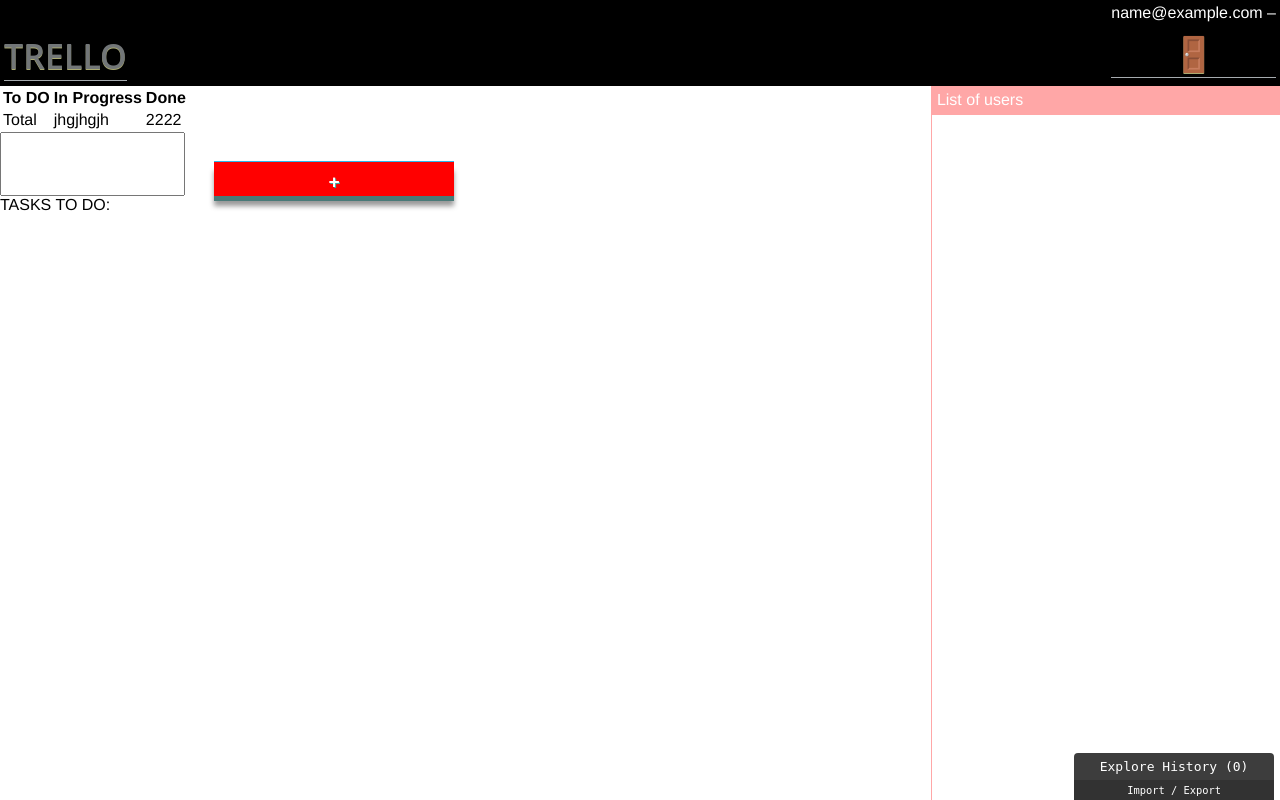
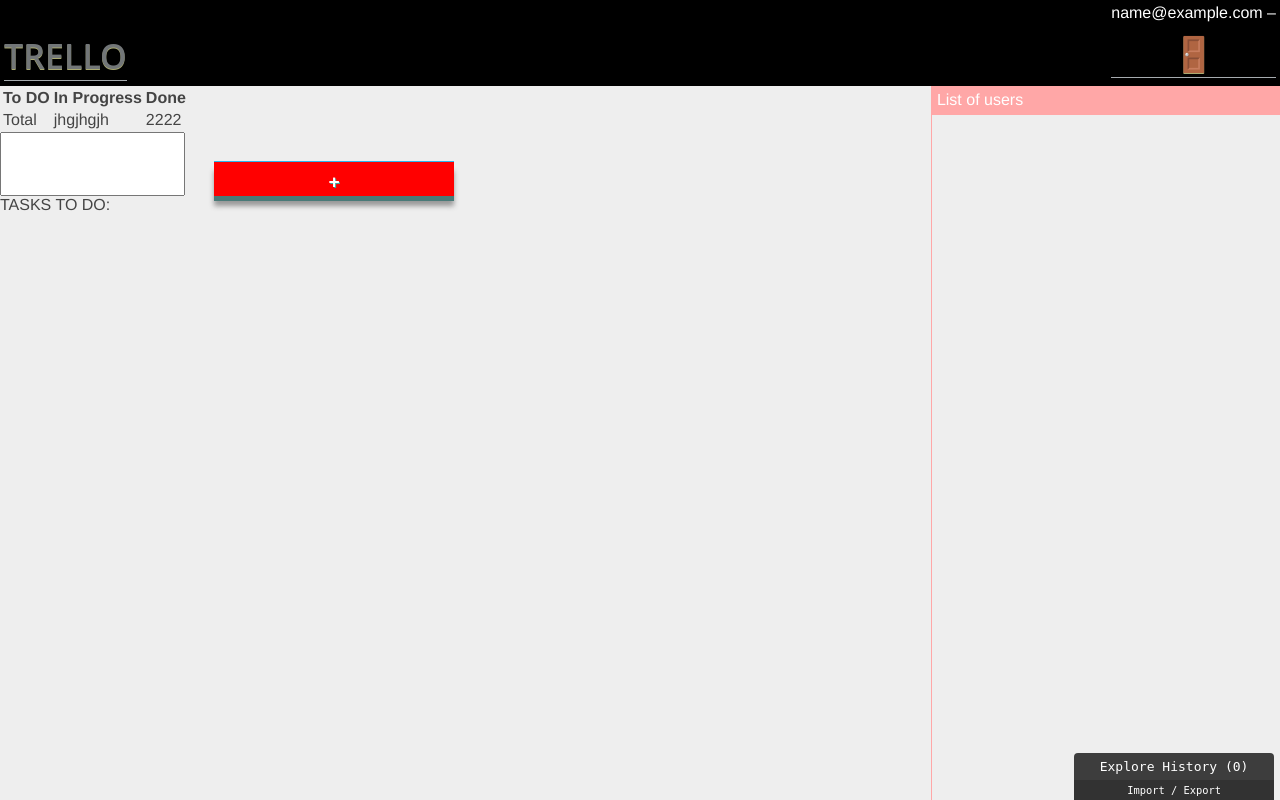
Before and after one commit to RidaLr/Trello_clone_Web_Application, a Flask app: page / in a window 1280 px wide. Run offline with Flask 2, Linux system fonts and the light colour scheme; the visitor is signed in with stand-in values (Sample User, id 1); some libraries are stand-ins or nearby versions.

Commit message:
🏘🍼 Checkpoint ./static/wall.css:6474263/6338 ./front/Main.elm:6474263/19 ./static/main.css:6474263/614

```diff
--- a/static/wall.css
+++ b/static/wall.css
@@ -123,7 +123,12 @@
   background-color: #CCC;
 }
 
-body { background-image: radial-gradient( cover, rgba(92,100,111,1) 0%,rgba(31,35,40,1) 100%), url('http://i.minus.com/io97fW9I0NqJq.png') }
+body {
+  -webkit-font-smoothing: antialiased;
+  text-rendering: optimizeLegibility;
+  color: #444;
+  background: #eee;
+}
 .login {
   background: #eceeee;
   border: 1px solid #42464b;
@@ -194,3 +199,23 @@
   opacity: 0.2;
   width: 270px;
 }
+@import "compass/css3";
+$breakpoint-alpha: 480px;
+.rwd-table {
+  background: #34495E;
+  color: #fff;
+  border-radius: .4em;
+  overflow: hidden;
+  tr {
+    border-color: lighten(#34495E, 10%);
+  }
+  th, td {
+    margin: .5em 1em;
+    @media (min-width: $breakpoint-alpha) {
+      padding: 1em !important;
+    }
+  }
+  th, td:before {
+    color: #dd5;
+  }
+}
```
Also changed, not shown: static/elm.js, static/main.css (line endings or trailing spaces), 2 other files.
